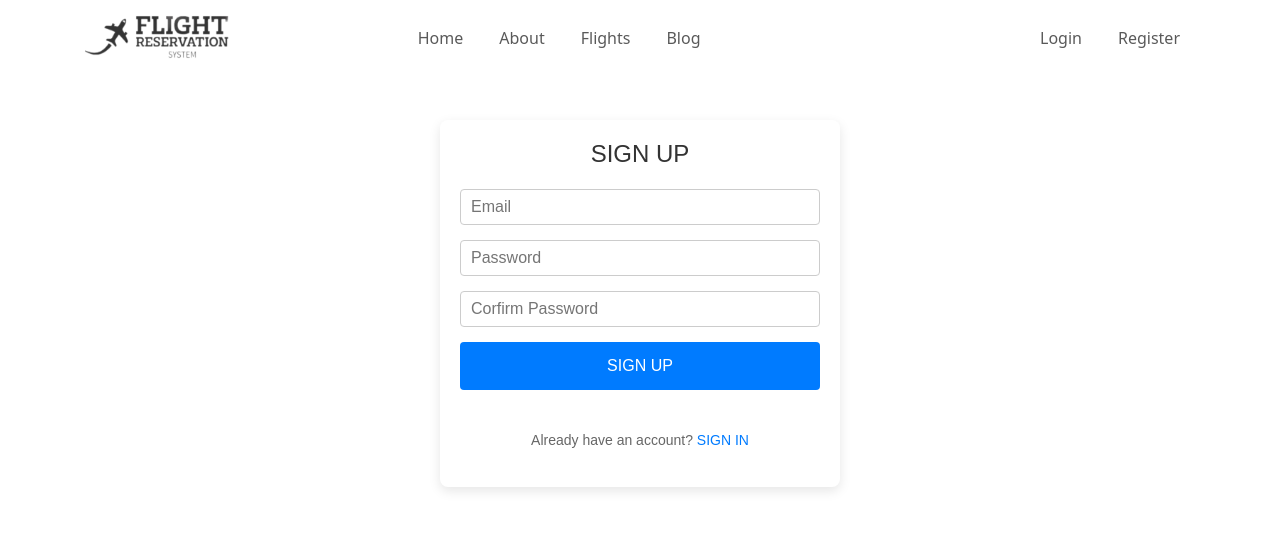
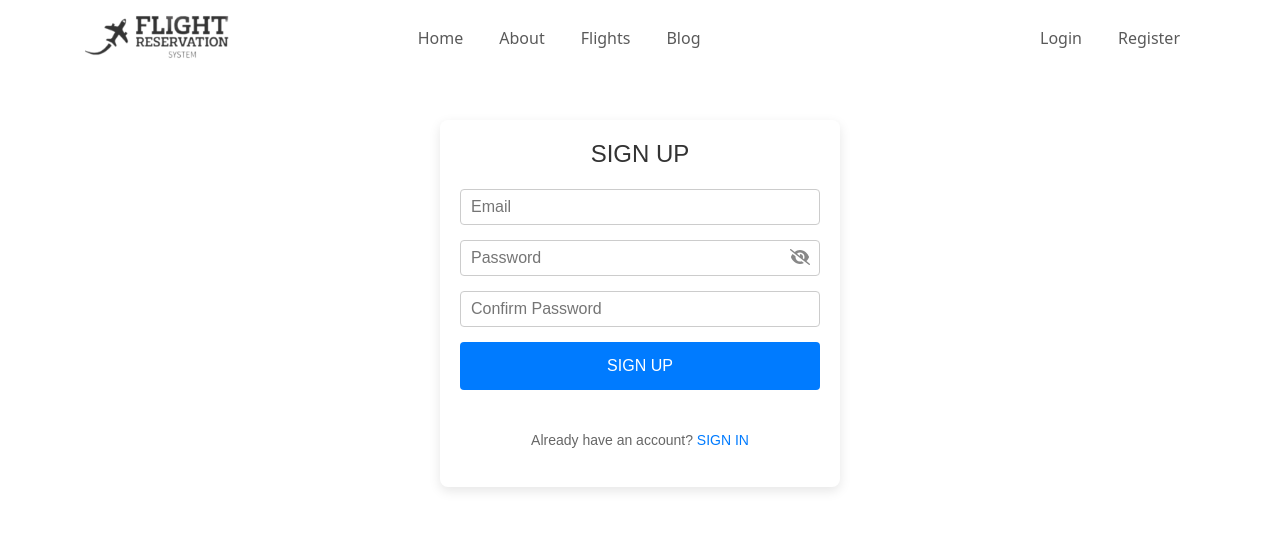
Before and after one commit to hoanghieu2385/Airline-Reservation-System, a React (Create React App) app in the folder frontend/: page /register in a window 1280 px wide. Shown: the top 537 px of the page. Built offline with nearby package versions, Linux system fonts and the light colour scheme.

Commit message:
update login và register

```diff
--- a/frontend/package.json
+++ b/frontend/package.json
@@ -10,6 +10,7 @@
     "@testing-library/react": "^13.4.0",
     "@testing-library/user-event": "^13.5.0",
     "bootstrap": "^5.3.3",
+    "lucide-react": "^0.468.0",
     "react": "^18.3.1",
     "react-datepicker": "^7.5.0",
     "react-dom": "^18.3.1",
--- a/frontend/src/components/common/Login.js
+++ b/frontend/src/components/common/Login.js
@@ -1,13 +1,19 @@
 import React, { useState } from 'react';
 import '../../assets/css/Login.css';
 import Header from "./Header";
+import { FontAwesomeIcon } from '@fortawesome/react-fontawesome';
+import { faEye, faEyeSlash } from '@fortawesome/free-solid-svg-icons';
 
 function LoginPage() {
-  const [passwordVisible] = useState(false);
+  const [passwordVisible, setPasswordVisible] = useState(false);
+
+  const togglePasswordVisibility = () => {
+    setPasswordVisible(!passwordVisible);
+  };
 
   return (
     <div>
-      <Header/>
+      <Header />
       <div className="login-container">
         <h2>SIGN IN</h2>
         <form>
@@ -24,6 +30,9 @@ function LoginPage() {
               placeholder="Password"
               className="input-field"
             />
+            <span className="password-toggle-icon" onClick={togglePasswordVisibility}>
+              <FontAwesomeIcon icon={passwordVisible ? faEye : faEyeSlash} />
+            </span>
           </div>
           <div className="forgot-password">
             <a href="/forgotPassword">Forgot Password?</a>
--- a/frontend/src/components/common/Register.js
+++ b/frontend/src/components/common/Register.js
@@ -1,21 +1,33 @@
 import React, { useState } from 'react';
-import '../../assets/css/Login.css';
-import Header from "./Header";
+import '../../assets/css/Register.css';
+import { FontAwesomeIcon } from '@fortawesome/react-fontawesome';
+import { faEye, faEyeSlash } from '@fortawesome/free-solid-svg-icons';
 
 function RegisterPage() {
-  const [passwordVisible] = useState(false);
+  const [passwordVisible, setPasswordVisible] = useState(false);
+  const [email, setEmail] = useState('');
+  const [password, setPassword] = useState('');
+  const [confirmPassword, setConfirmPassword] = useState('');
+
+  const togglePasswordVisibility = () => {
+    setPasswordVisible(!passwordVisible);
+  };
+
+  const handleSubmit = (e) => {
+    e.preventDefault();
+  };
 
   return (
-    <div>
-      <Header/>
-      <div className="login-container">
+    <div className="register-container">
       <h2>SIGN UP</h2>
-        <form>
+      <form onSubmit={handleSubmit}>
         <div className="input-container">
           <input
             type="email"
             placeholder="Email"
             className="input-field"
+            value={email}
+            onChange={(e) => setEmail(e.target.value)}
           />
         </div>
         <div className="input-container">
@@ -23,22 +35,28 @@ function RegisterPage() {
             type={passwordVisible ? "text" : "password"}
             placeholder="Password"
             className="input-field"
+            value={password}
+            onChange={(e) => setPassword(e.target.value)}
           />
+          <span className="password-toggle-icon" onClick={togglePasswordVisibility}>
+            <FontAwesomeIcon icon={passwordVisible ? faEye : faEyeSlash} />
+          </span>
         </div>
         <div className="input-container">
           <input
-                type="Password"
-                placeholder="Corfirm Password"
+            type={passwordVisible ? "text" : "password"}
+            placeholder="Confirm Password"
             className="input-field"
+            value={confirmPassword}
+            onChange={(e) => setConfirmPassword(e.target.value)}
           />
         </div>
-          <button type="submit" className="login-button">
+        <button type="submit" className="register-button">
           SIGN UP
         </button>
       </form>
-        <div className="register-prompt">
+      <div className="login-prompt">
         <p>Already have an account? <a href="/login">SIGN IN</a></p>
-        </div>
       </div>
     </div>
   );
```
Also changed, not shown: frontend/src/assets/css/Register.css (+9 -0 lines), 1 other file (tests, documents, lock files or other folders). Lines whose indentation alone changed are shown as unchanged.
